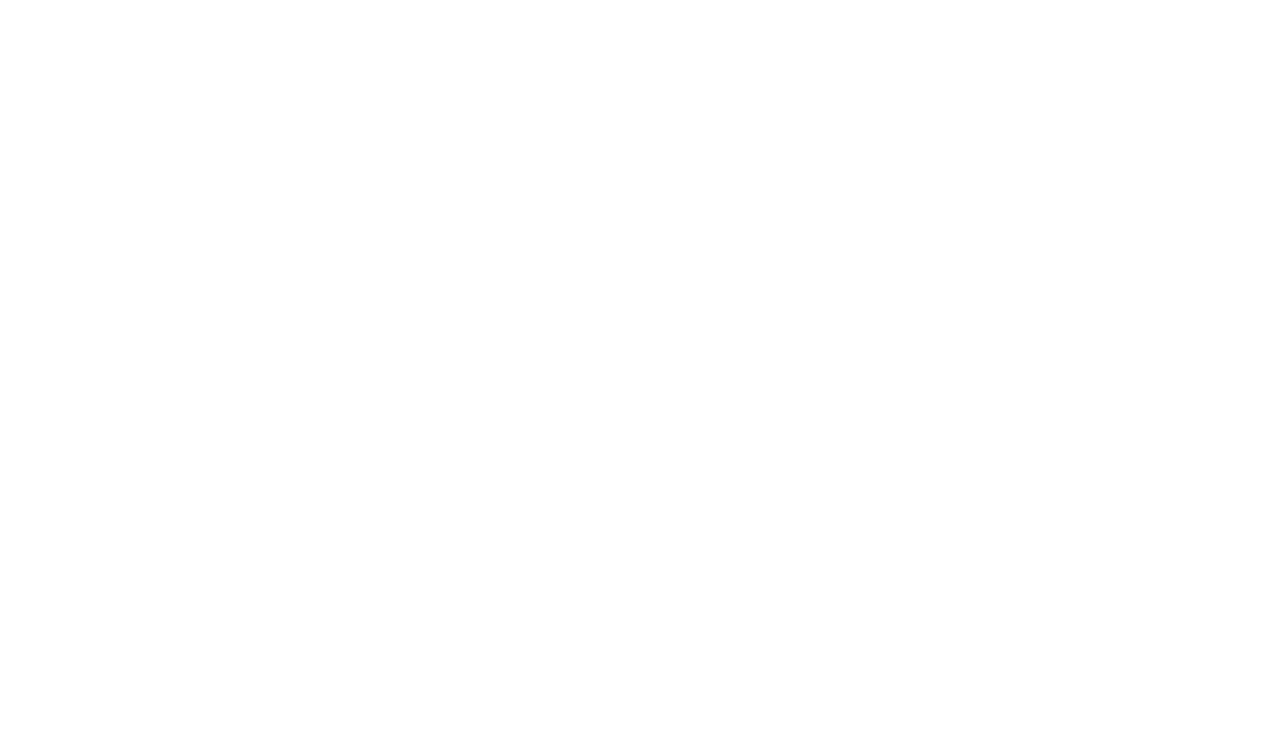
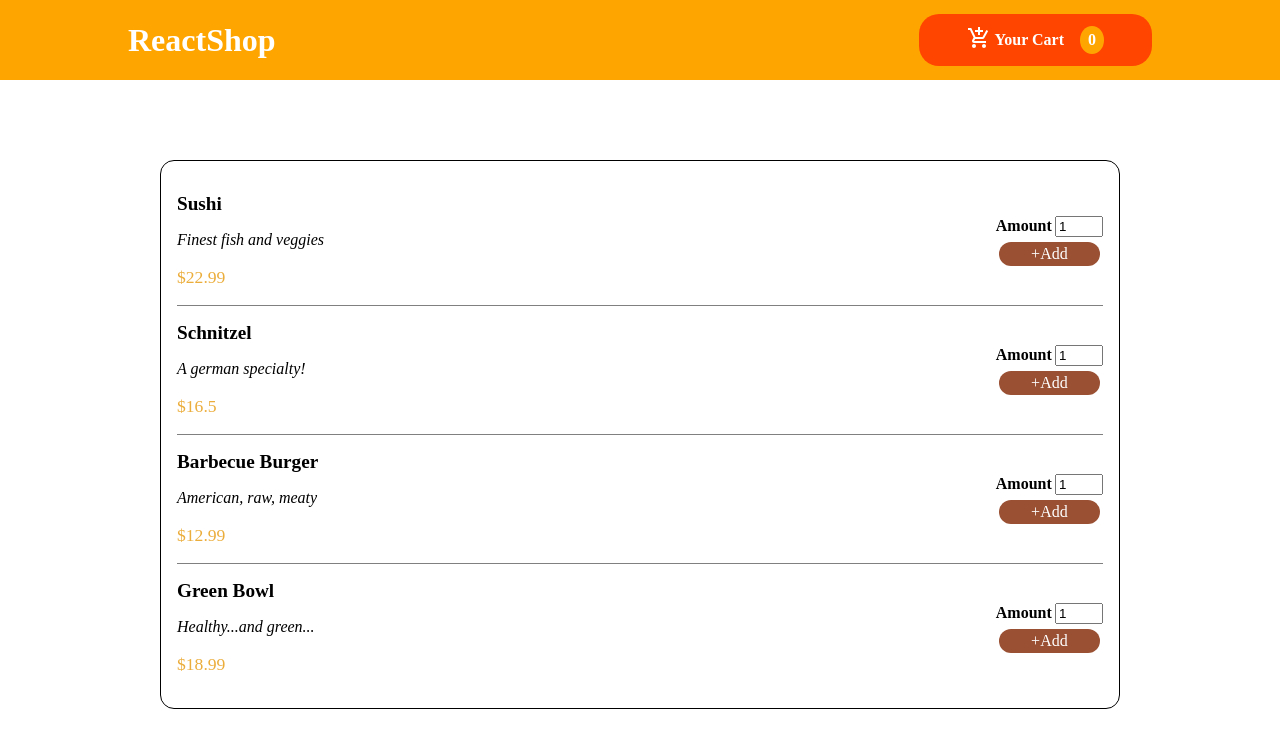
Before and after one commit to dobidugi/react-shop, a React (Create React App) app: page / in a window 1280 px wide. Shown: the top 748 px of the page. Built offline with nearby package versions, Linux system fonts and the light colour scheme.

Commit message:
헤더 장바구니 카운터 Context State값 사용

```diff
--- a/src/components/Layout/Header/HeaderCartButton.jsx
+++ b/src/components/Layout/Header/HeaderCartButton.jsx
@@ -1,12 +1,16 @@
-import React from "react";
+import React, { useContext } from "react";
 import AddShoppingCartIcon from "@mui/icons-material/AddShoppingCart";
 import classes from "./HeaderCartButton.module.css";
+import CartContext from "../../../store/cart-context";
+
 function HeaderCartButton(props) {
+    const ctx = useContext(CartContext);
+    const itemCount = ctx.items.length;
     return (
         <button {...props} className={classes.button}>
             <span className={classes.icon}><AddShoppingCartIcon /></span>
             <span>Your Cart</span>
-            <span className={classes.count}>3</span>
+            <span className={classes.count}>{itemCount}</span>
         </button>
     );
 }
--- a/src/store/CartContextProvider.jsx
+++ b/src/store/CartContextProvider.jsx
@@ -17,7 +17,7 @@ function CartContextProvider(props) {
     };
     return (
         <CartContext.Provider value={cartContext}>
-            {props.chilren}
+            {props.children}
         </CartContext.Provider>
     );
 }
```
